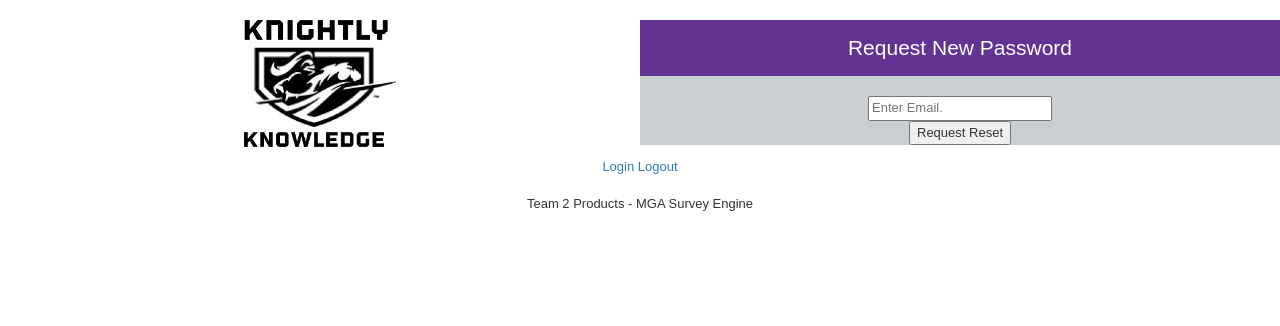
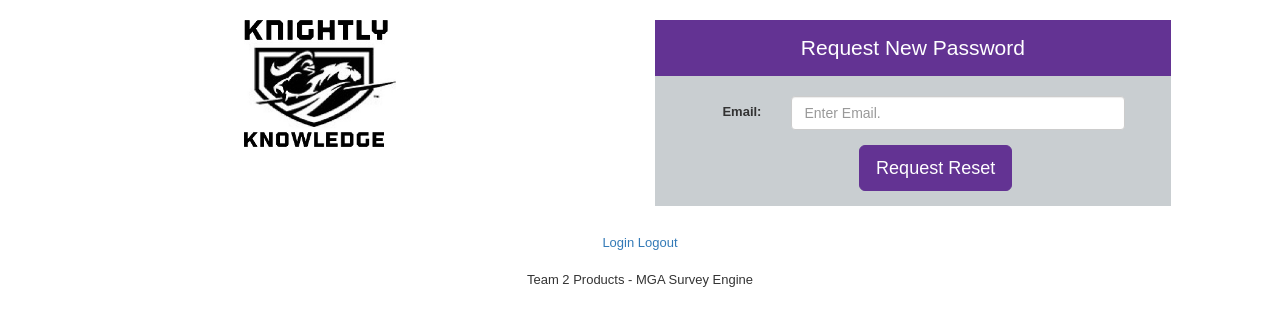
Before and after one commit to itec4750-team2/ITEC-4750-Team2-Site-Reordered, a PHP site: page /forgot_password.php in a window 1280 px wide. Shown: the part 232-558 px from the top of the page. Run offline with PHP 8.4, Linux system fonts and the light colour scheme.

Commit message:
Fix css for forgotpassword, fix feedback links, and minor css changes

```diff
--- a/_UnincorporatedFiles/classResults.php
+++ b/_UnincorporatedFiles/classResults.php
@@ -32,7 +32,7 @@ include ("config.php");
 		<a href="yoursurveys.php">Your Surveys</a>
 		<a href="createnew.php">Create New Survey</a>
 		<a href="settings.php">Settings</a>
-		<a href="facultyfeedback.php">Feedback</a>
+		<a href="facultyFeedback.php">Feedback</a>
 		<a href="logout.php">Logout</a>
 	</div>
 
--- a/_UnincorporatedFiles/createnew.php
+++ b/_UnincorporatedFiles/createnew.php
@@ -26,7 +26,7 @@
 		<a href="yoursurveys.php">Your Surveys</a>
 		<a href="createnew.php">Create New Survey</a>
 		<a href="settings.php">Settings</a>
-		<a href="facultyfeedback.php">Feedback</a>
+		<a href="facultyFeedback.php">Feedback</a>
 		<a href="logout.php">Logout</a>
 	</div>
 	<span class="pointer" onclick="openNav()">&#9776; Menu</span>
--- a/_UnincorporatedFiles/facultyFeedback.php
+++ b/_UnincorporatedFiles/facultyFeedback.php
@@ -49,7 +49,7 @@
 		<a href="yoursurveys.php">Your Surveys</a>
 		<!-- <a href="createnew.php">Create New Survey</a> -->
 		<a href="settings.php">Settings</a>
-		<a href="facultyfeedback.php">Feedback</a>
+		<a href="facultyFeedback.php">Feedback</a>
 		<a href="logout.php">Logout</a>
 		</div>
 		<div>
--- a/_UnincorporatedFiles/indvResults.php
+++ b/_UnincorporatedFiles/indvResults.php
@@ -29,7 +29,7 @@ include ("config.php");
 		<a href="yoursurveys.php">Your Surveys</a>
 		<a href="createnew.php">Create New Survey</a>
 		<a href="settings.php">Settings</a>
-		<a href="facultyfeedback.php">Feedback</a>
+		<a href="facultyFeedback.php">Feedback</a>
 		<a href="logout.php">Logout</a>
 	</div>
 	<span class="pointer" onclick="openNav()">&#9776; Menu</span>
--- a/_UnincorporatedFiles/reporting.php
+++ b/_UnincorporatedFiles/reporting.php
@@ -29,7 +29,7 @@ include ("config.php");
 		<a href="yoursurveys.php">Your Surveys</a>
 		<a href="createnew.php">Create New Survey</a>
 		<a href="settings.php">Settings</a>
-		<a href="facultyfeedback.php">Feedback</a>
+		<a href="facultyFeedback.php">Feedback</a>
 		<a href="logout.php">Logout</a>
 	</div>
 	<span class="pointer" onclick="openNav()">&#9776; Menu</span>
--- a/_UnincorporatedFiles/settings.php
+++ b/_UnincorporatedFiles/settings.php
@@ -26,7 +26,7 @@
 		<a href="yoursurveys.php">Your Surveys</a>
 	<!--	<a href="createnew.php">Create New Survey</a> -->
 		<a href="settings.php">Settings</a>
-		<a href="facultyfeedback.php">Feedback</a>
+		<a href="facultyFeedback.php">Feedback</a>
 		<a href="logout.php">Logout</a>
 	</div>
 	<span class="pointer" onclick="openNav()">&#9776; Menu</span>
--- a/_UnincorporatedFiles/studentEval_results.php
+++ b/_UnincorporatedFiles/studentEval_results.php
@@ -26,7 +26,7 @@ include("input-eval.php");
 		<a href="studentDashboard.php">Home</a>
 		<a href="classes_student.php">Classes</a>
 		<a href="yoursurveys_student.php">Your Surveys</a>
-		<a href="studentfeedback.php">Feedback</a>
+		<a href="studentFeedback.php">Feedback</a>
 		<a href="logout.php">Logout</a>
 	</div>
 	<span class="pointer" onclick="openNav()">&#9776; Menu</span>
--- a/_css/style.css
+++ b/_css/style.css
@@ -24,8 +24,11 @@ fieldset { background-color: #C9CED1;}
 
 legend { border: solid 1px #633393; background-color: #633393; color: #FFFFFF;  padding: 12px; }
 
-.submit{background:#633393; color: #FFFFFF; border-color:#633393;}
-.submit:hover {background-color: #42337E; border-color:#42337E;}
+.submit{background:#42337E; color: #FFFFFF; border-color:#42337E;}
+.submit:hover {background-color: #633393; border-color:#633393;}
+
+.submitMain{background:#633393; color: #FFFFFF; border-color:#633393;}
+.submitMain:hover {background-color: #42337E; border-color:#42337E;}
 
 /* NAVIGATION */
 
--- a/_css/style1.css
+++ b/_css/style1.css
@@ -71,13 +71,13 @@ td, th {border: 1px solid #dddddd;}
 .inputColor {background-color:#F5F5F5;}
 
 /* Settings */
-.submit{background:#633393; color: #FFFFFF; border-color:#633393;}
-.submit:hover {background-color: #42337E; border-color:#42337E;}
+.submit{background:#42337E; color: #FFFFFF; border-color:#42337E;}
+.submit:hover {background-color: #633393; border-color:#633393;}
 
 /* Feedback Forms */
 .feedbackBtn {background-color:#42337E; border-color:#42337E; margin-left:.5em;}
 .feedbackBtn:hover {
-	background-color: #473c75; border-color:#473c75;
+	background-color: #633393; border-color:#633393;
 }
 hr {
 	border: 0;
--- a/_facultyPages/facultyDashboard.php
+++ b/_facultyPages/facultyDashboard.php
@@ -39,7 +39,7 @@ include($_SERVER['DOCUMENT_ROOT'].'/_templates/facultyNav.php');
 				</a>
 			</div>
 			<div class="dashboardIcon">
-				<a href="facultyfeedback.php">
+				<a href="facultyFeedback.php">
 					<img src="../_images/notebook-1.png" alt="Feedback" />
 					<figcaption>Feedback</figcaption>
 				</a>
--- a/_studentPages/settings.php
+++ b/_studentPages/settings.php
@@ -26,7 +26,7 @@
 		<a href="yoursurveys.php">Your Surveys</a>
 	<!--	<a href="createnew.php">Create New Survey</a> -->
 		<a href="settings.php">Settings</a>
-		<a href="facultyfeedback.php">Feedback</a>
+		<a href="facultyFeedback.php">Feedback</a>
 		<a href="logout.php">Logout</a>
 	</div>
 	<div class="container-fluid">
--- a/_studentPages/studentDashboard.php
+++ b/_studentPages/studentDashboard.php
@@ -25,7 +25,7 @@ include('../_templates/studentNav.php');
 				</a>
 			</div>
 			<div class="dashboardIcon">
-				<a href="studentfeedback.php">
+				<a href="studentFeedback.php">
 					<img src="../_images/notebook-1.png" alt="Feedback" />
 					<figcaption>Feedback</figcaption>
 				</a>
--- a/_templates/facultyNav.php
+++ b/_templates/facultyNav.php
@@ -9,7 +9,7 @@
 		<a href="yoursurveys.php">Your Surveys</a>
 		<!-- <a href="createnew.php">Create New Survey</a> -->
 		<a href="settings.php">Settings</a>
-		<a href="facultyfeedback.php">Feedback</a>
+		<a href="facultyFeedback.php">Feedback</a>
 
 		<a href="../_php/logout.php">Logout</a>
 	</div>
--- a/_templates/forgotpassword.php
+++ b/_templates/forgotpassword.php
@@ -3,12 +3,30 @@
 include($_SERVER['DOCUMENT_ROOT'].'/_php/_objects/login_do.php');
 include($_SERVER['DOCUMENT_ROOT'].'/_php/_objects/password_do.php');
 ?>
-		<form action='#'  method='post' name ='reqPassForm'>
-			<fieldset><legend>Request New Password</legend>
-				<div class="two"><input type="email" name="Email" id="Email" placeholder= "Enter Email." <?php if(!empty($_GET['stid'])){echo 'value="'.$Email .'"';} ?> required></div>
-				<div class="two"><input type='submit' name='reqPass' value='Request Reset'></div>
-			</fieldset>
-		</form>
+
+		<div class="row">
+			<div class="col-md-5">
+				<form action="#" method="post" name='reqPassForm' class="form-horizontal">
+					<fieldset><legend>Request New Password</legend>
+					<!-- Email Field-->
+					<div class="form-group">
+						<label class="control-label col-sm-3" for="Email">Email:</label>
+						<div class="col-sm-8">
+						<input type="email" name="Email" id="Email" class="form-control" placeholder= "Enter Email." <?php if(!empty($_GET['stid'])){echo 'value="'.$Email .'"';} ?> required>
+						</div>
+					</div>
+					<!-- Submit form  -->
+					<div class="form-group">
+						<div class="col-sm-offset-2 col-sm-9">
+							<input type="submit" name='reqPass' value='Request Reset' class="btn btn-primary btn-lg submitMain">
+						</div>
+					</div>
+					<!-- ++++ Change: Removed errorBlock handled in Login_DO rather than SESSION ++++ -->
+					</fieldset>
+				</form>
+			</div>
+		</div>
+	</div> <!-- End container div that started in mainHeader.php -->
 		<?php
 
 			$errorMsg ='';
--- a/_templates/studentNav.php
+++ b/_templates/studentNav.php
@@ -8,7 +8,7 @@
 		<a href="yoursurveys_student.php">Your Surveys</a>
 		<!-- <a href="createnew.php">Create New Survey</a> -->
 		<!--<a href="settings.php">Settings</a>-->
-		<a href="studentfeedback.php">Feedback</a>
+		<a href="studentFeedback.php">Feedback</a>
 		<a href="../_php/logout.php">Logout</a>
 		</div>
 		<div class="container-fluid">
--- a/forgot_password.php
+++ b/forgot_password.php
@@ -2,7 +2,7 @@
 //Change: ++++ Renamed/Updated to use forgotpassword template ++++
 	include($_SERVER['DOCUMENT_ROOT'].'/_templates/mainHeader.php');
 ?>
-	<main>
+	<!-- Main tag starts in mainHeader.php -->
 		<?php
 			include($_SERVER['DOCUMENT_ROOT'].'/_templates/forgotpassword.php');
 		?>
```
Also changed, not shown: login.php (+5 -5 lines).
